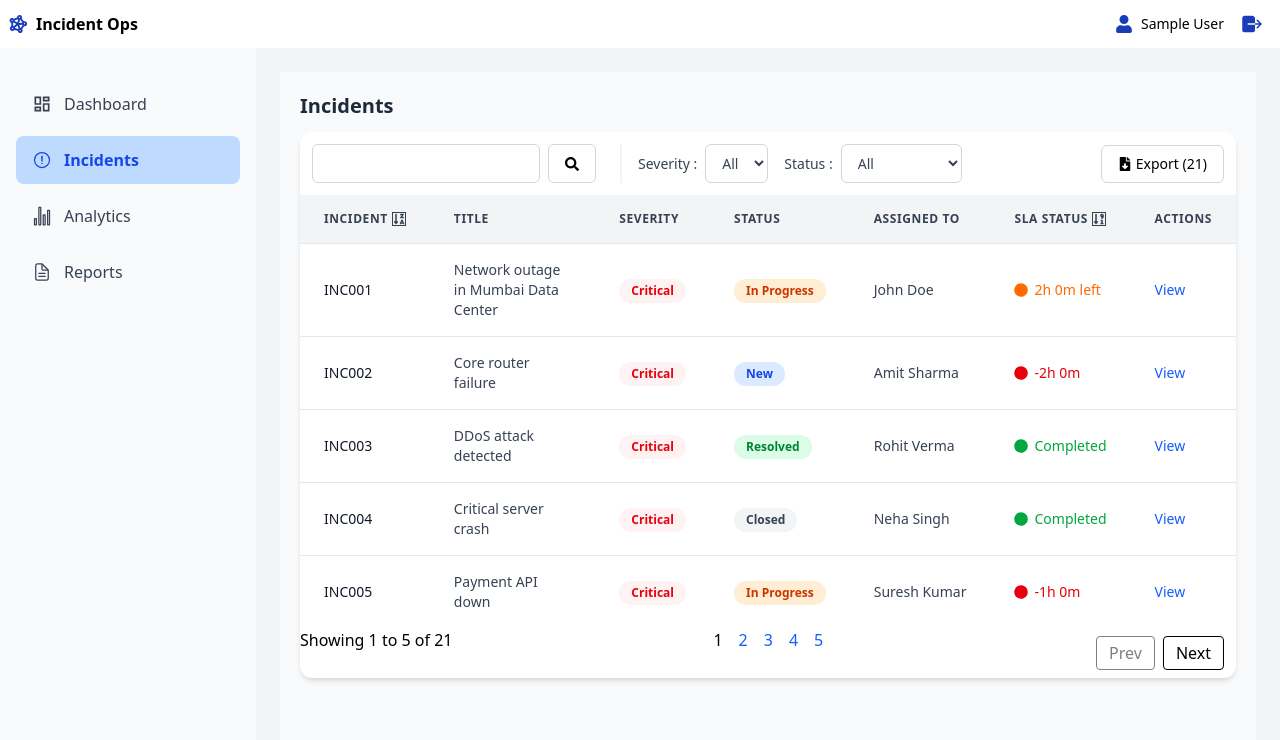
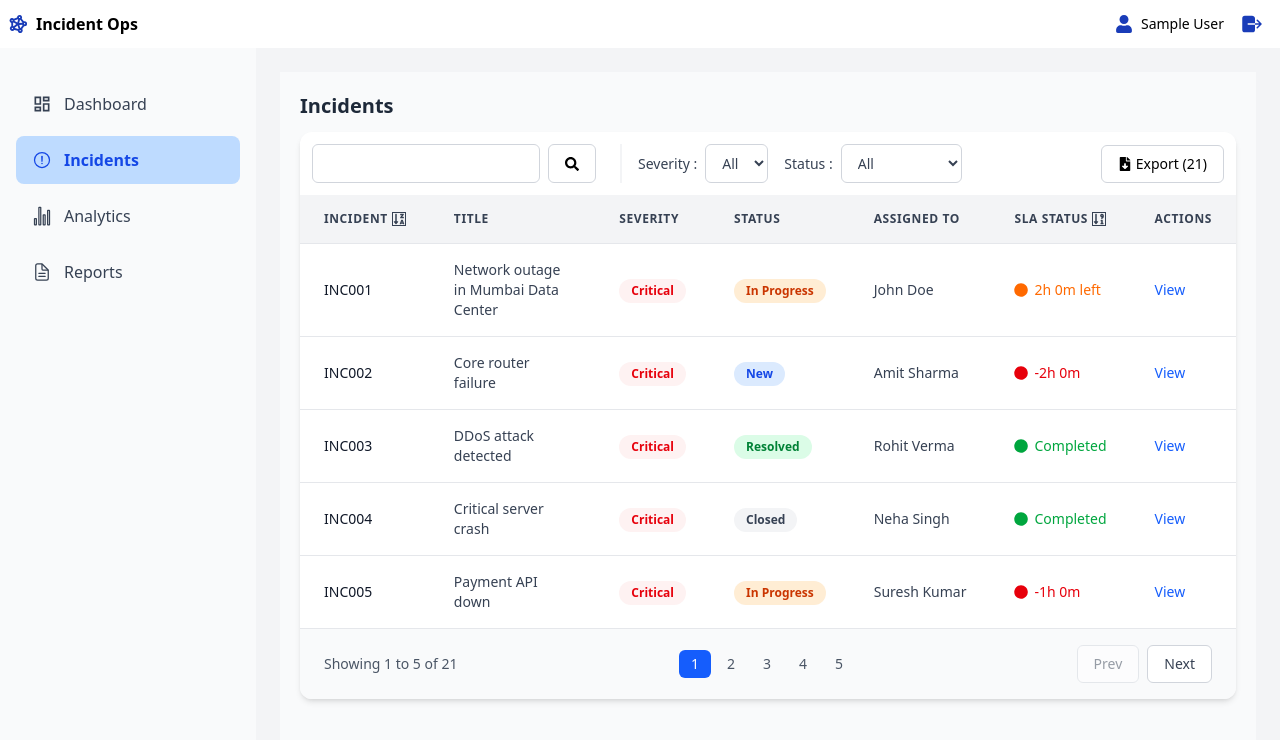
Before and after one commit to amirali72/Incident-Ops, a React (Vite) app: page /incidents in a window 1280 px wide. Shown: the top 740 px of the page. Built offline with nearby package versions, Linux system fonts and the light colour scheme; sample sign-in values are in the browser's storage.

Commit message:
Added styling to pagination components

```diff
--- a/src/pages/Incidents.jsx
+++ b/src/pages/Incidents.jsx
@@ -346,37 +346,37 @@ const Incidents = () => {
                 })}
             </tbody>
           </table>
-          <div className="flex justify-between">
-            <p>{`Showing ${indexOfFirstItem+1} to ${
+          <div className="flex justify-between items-center px-6 py-4 bg-gray-50 border-t border-gray-200">
+  <p className="text-sm text-gray-600">{`Showing ${indexOfFirstItem+1} to ${
     indexOfLastItem < filteredINC.length
       ? indexOfLastItem
       : filteredINC.length
   } of ${filteredINC.length}`}</p>
-            <div>
+  <div className="flex gap-1">
     {Array.from({ length: totalPages }, (_, i) => i + 1).map(
       (page) => (
         <button
           key={page}
           onClick={() => setCurrentPage(page)}
-                    className={`px-2 ${page===currentPage ? 'text-black' : "text-blue-600"}` }
+          className={`px-3 py-1 rounded-md text-sm font-medium transition-colors ${page===currentPage ? 'bg-blue-600 text-white' : "text-gray-600 hover:bg-gray-100"}` }
         >
           {page}
         </button>
       )
     )}
   </div>
-            <div className="m-2 mx-3 flex space-x-2">
+  <div className="flex gap-2">
     <button
       disabled={currentPage === 1}
       onClick={() => setCurrentPage((prev) => prev - 1)}
-                className="px-3 py-1 rounded border disabled:opacity-50"
+      className="px-4 py-2 text-sm font-medium text-gray-700 bg-white border border-gray-300 rounded-md hover:bg-gray-50 disabled:opacity-50 disabled:cursor-not-allowed transition-colors"
     >
       Prev
     </button>
     <button
       disabled={indexOfLastItem >= filteredINC.length}
       onClick={() => setCurrentPage((prev) => prev + 1)}
-                className="px-3 py-1 rounded border disabled:opacity-50"
+      className="px-4 py-2 text-sm font-medium text-gray-700 bg-white border border-gray-300 rounded-md hover:bg-gray-50 disabled:opacity-50 disabled:cursor-not-allowed transition-colors"
     >
       Next
     </button>
```
Lines whose indentation alone changed are shown as unchanged.
